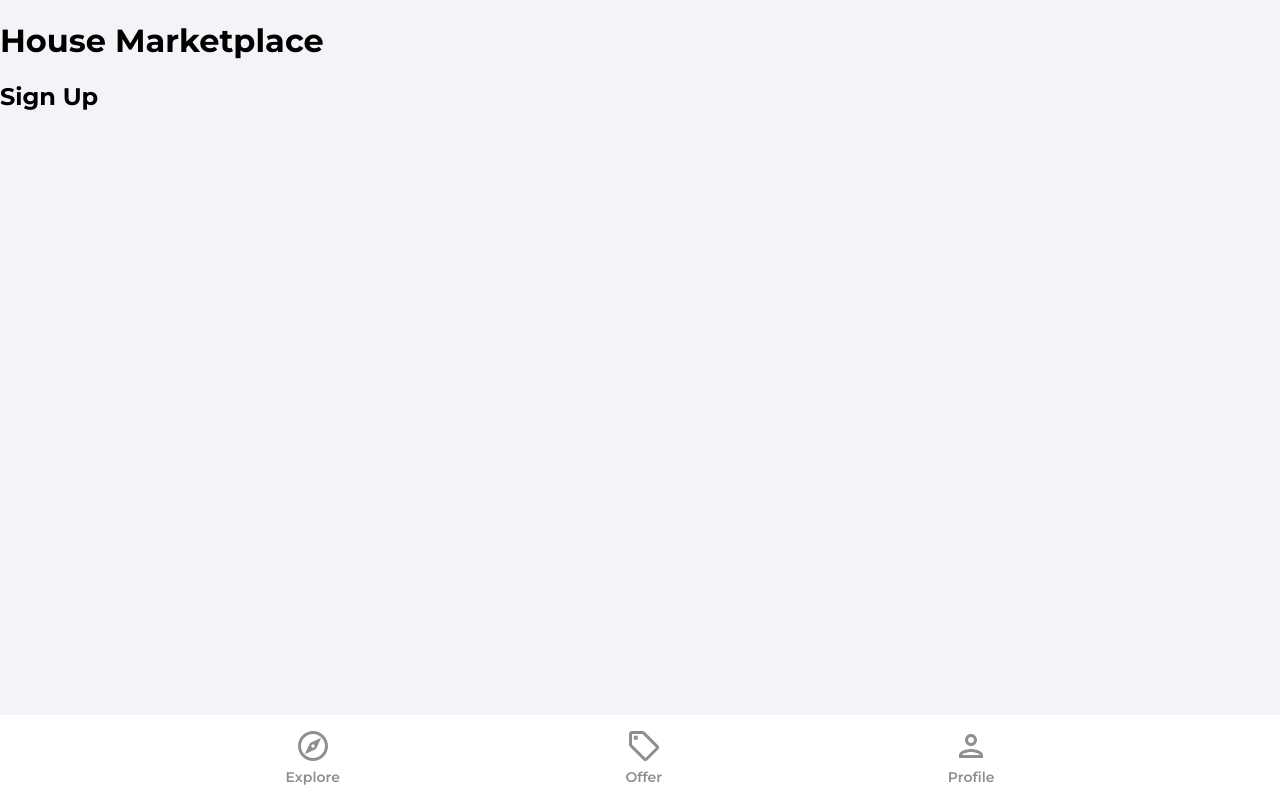
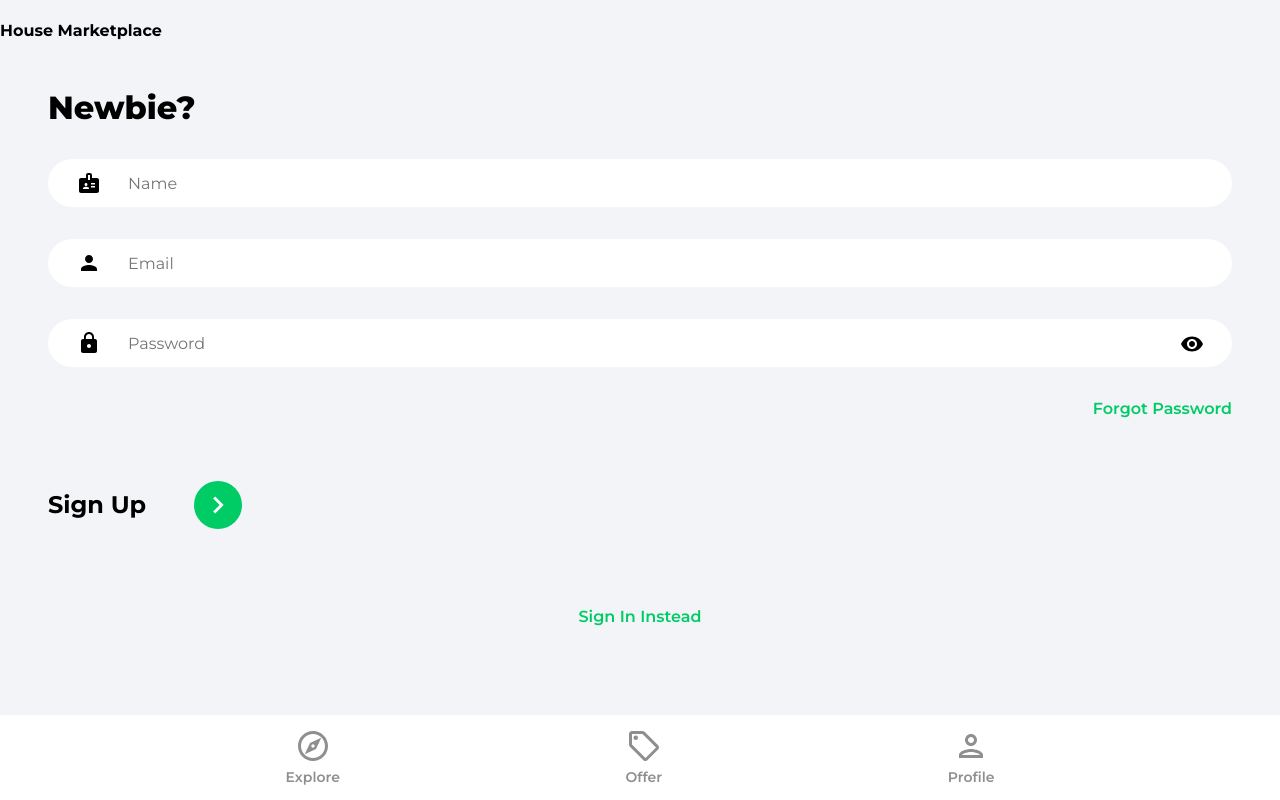
Before and after one commit to charcparle/project-house-marketplace-app, a React (Create React App) app: page /sign-up in a window 1280 px wide. Built offline with nearby package versions, Linux system fonts and the light colour scheme.

Commit message:
Set up new user registration

```diff
--- a/src/App.js
+++ b/src/App.js
@@ -10,7 +10,7 @@
 function App() {
   return (
     <div>
-      <h1>House Marketplace</h1>
+      <h4>House Marketplace</h4>
       <Router>
         <Routes>
           <Route path="/" element={<Explore />} />
--- a/src/components/Navbar.jsx
+++ b/src/components/Navbar.jsx
@@ -6,10 +6,10 @@
   const navigate = useNavigate();
   const location = useLocation();
   const pathMatchRoute = (route) => {
-      console.log(route)
-      console.log(location.pathname)
+      // console.log(route)
+      // console.log(location.pathname)
     if (route === location.pathname) {
-        console.log("bingo!")
+        // console.log("bingo!")
       return true;
     } else return false;
   };
--- a/src/firebase.config.js
+++ b/src/firebase.config.js
@@ -1,6 +1,5 @@
 // Import the functions you need from the SDKs you need
 import { initializeApp } from "firebase/app";
-import { getAnalytics } from "firebase/analytics";
 import { getFirestore } from "firebase/firestore";
 // TODO: Add SDKs for Firebase products that you want to use
 // https://firebase.google.com/docs/web/setup#available-libraries
@@ -19,4 +18,4 @@
 
 // Initialize Firebase
 initializeApp(firebaseConfig);
-const analytics = getAnalytics(app);
+export const db = getFirestore()
--- a/src/pages/SignIn.jsx
+++ b/src/pages/SignIn.jsx
@@ -1,9 +1,66 @@
+import { useState } from "react";
+import { useNavigate, Link } from "react-router-dom";
+import { ReactComponent as ArrowRightIcon } from "../assets/svg/keyboardArrowRightIcon.svg";
+import visibilityIcon from "../assets/svg/visibilityIcon.svg";
+
 function SignIn() {
+  const [showPassword, setShowPassword] = useState(false);
+  const [formData, setFormData] = useState({
+    email: "",
+    password: "",
+  });
+  const { email, password } = formData;
+  const handleChange = (e) => {
+    setFormData((prev) => ({ ...prev, [e.target.id]: e.target.value }));
+  };
   return (
-    <div>
-      <h2>Sign In</h2>
-    </div>
-  )
+    <>
+      <div className="pageContainer">
+        <header>
+          <p className="pageHeader">Welcome Back!</p>
+        </header>
+        <form>
+          <input
+            type="email"
+            className="emailInput"
+            placeholder="Email"
+            id="email"
+            value={email}
+            onChange={handleChange}
+          />
+          <div className="passwordInputDiv">
+            <input
+              type={showPassword ? "text" : "password"}
+              className="passwordInput"
+              placeholder="Password"
+              id="password"
+              value={password}
+              onChange={handleChange}
+            />
+            <img
+              src={visibilityIcon}
+              alt="show password"
+              className="showPassword"
+              onClick={() => setShowPassword((prev) => !prev)}
+            />
+          </div>
+          <Link to="/forgot-password" className="forgotPasswordLink">
+            Forgot Password
+          </Link>
+          <div className="signInBar">
+            <p className="signInText">Sign In</p>
+            <button className="signInButton">
+              <ArrowRightIcon fill="#ffffff" width="34px" height="34px" />
+            </button>
+          </div>
+        </form>
+        {/* Google OAuth */}
+        <Link to="/sign-up" className="registerLink">
+          Sign Up Instead
+        </Link>
+      </div>
+    </>
+  );
 }
 
-export default SignIn
+export default SignIn;
--- a/src/pages/SignUp.jsx
+++ b/src/pages/SignUp.jsx
@@ -1,9 +1,99 @@
+import { useState } from "react";
+import { useNavigate, Link } from "react-router-dom";
+import { ReactComponent as ArrowRightIcon } from "../assets/svg/keyboardArrowRightIcon.svg";
+import visibilityIcon from "../assets/svg/visibilityIcon.svg";
+import {
+  getAuth,
+  createUserWithEmailAndPassword,
+  updateProfile,
+} from "firebase/auth";
+import { db } from "../firebase.config";
 function SignUp() {
+  const [showPassword, setShowPassword] = useState(false);
+  const [formData, setFormData] = useState({
+    name: "",
+    email: "",
+    password: "",
+  });
+  const { name, email, password } = formData;
+  const navigate = useNavigate();
+  const handleChange = (e) => {
+    setFormData((prev) => ({ ...prev, [e.target.id]: e.target.value }));
+  };
+  const handleSubmit = async (e) => {
+    e.preventDefault();
+    try {
+      const auth = getAuth();
+      const userCredential = await createUserWithEmailAndPassword(
+        auth,
+        email,
+        password
+      );
+      const user = userCredential.user;
+      updateProfile(auth.currentUser, {
+        displayName: name,
+      });
+      navigate("/");
+    } catch (error) {
+      console.log(error);
+    }
+  };
   return (
-    <div>
-      <h2>Sign Up</h2>
-    </div>
-  )
+    <>
+      <div className="pageContainer">
+        <header>
+          <p className="pageHeader">Newbie?</p>
+        </header>
+        <form onSubmit={handleSubmit}>
+          <input
+            type="text"
+            className="nameInput"
+            placeholder="Name"
+            id="name"
+            value={name}
+            onChange={handleChange}
+          />
+          <input
+            type="email"
+            className="emailInput"
+            placeholder="Email"
+            id="email"
+            value={email}
+            onChange={handleChange}
+          />
+          <div className="passwordInputDiv">
+            <input
+              type={showPassword ? "text" : "password"}
+              className="passwordInput"
+              placeholder="Password"
+              id="password"
+              value={password}
+              onChange={handleChange}
+            />
+            <img
+              src={visibilityIcon}
+              alt="show password"
+              className="showPassword"
+              onClick={() => setShowPassword((prev) => !prev)}
+            />
+          </div>
+          <Link to="/forgot-password" className="forgotPasswordLink">
+            Forgot Password
+          </Link>
+          <div className="signUpBar">
+            <p className="signUpText">Sign Up</p>
+            <button className="signUpButton">
+              <ArrowRightIcon fill="#ffffff" width="34px" height="34px" />
+            </button>
+          </div>
+        </form>
+        {/* Google OAuth */}
+        <Link to="/sign-in" className="registerLink">
+          Sign In Instead
+        </Link>
+      </div>
+    </>
+  );
 }
 
-export default SignUp
+export default SignUp;
```
